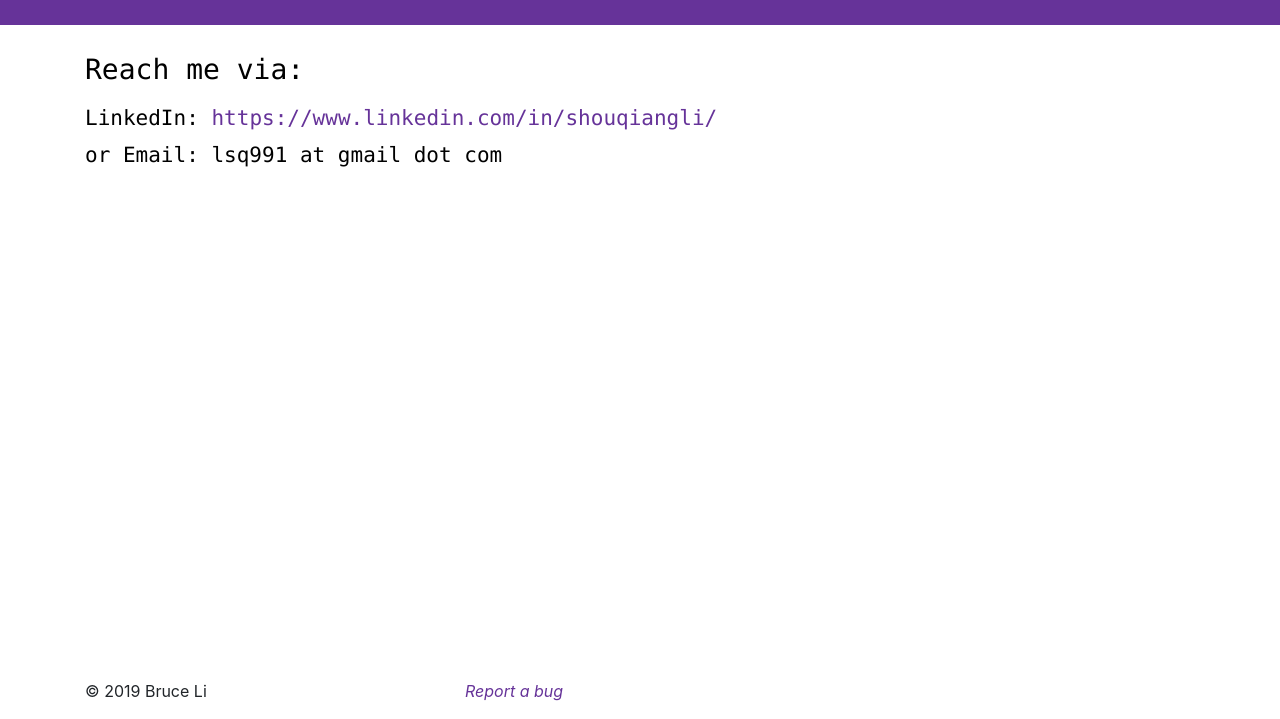
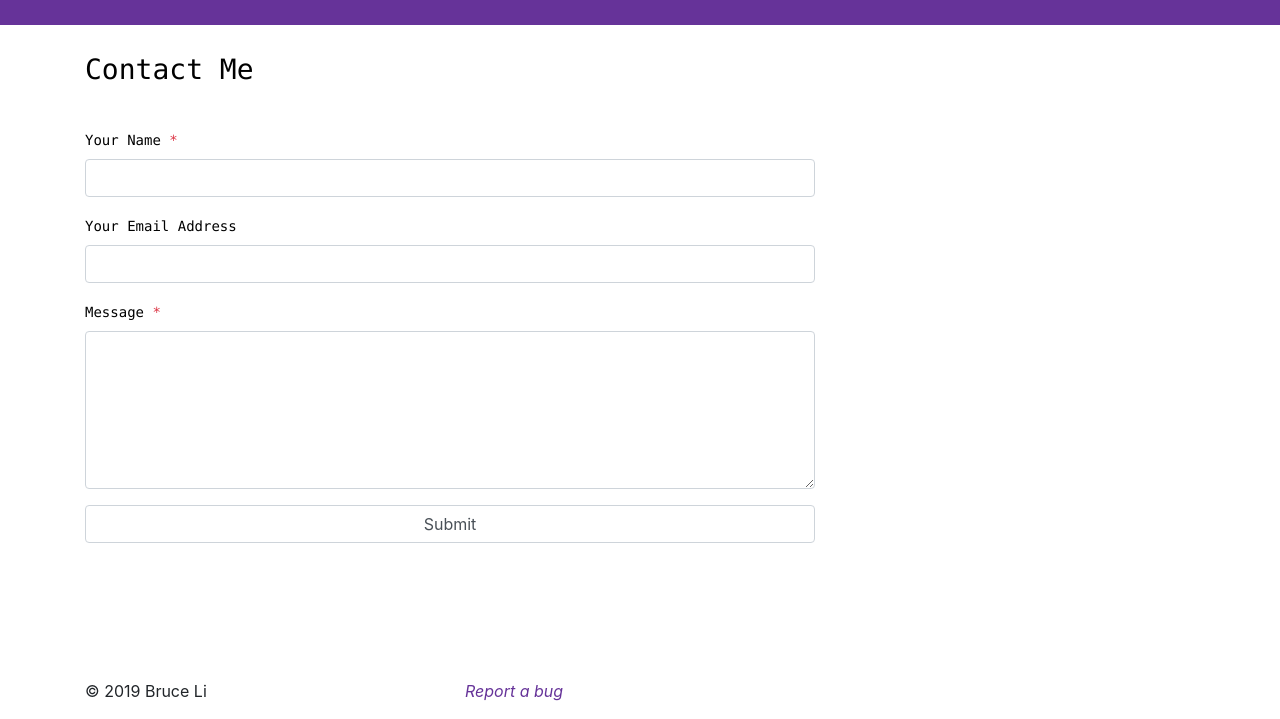
Before and after one commit to sixtyseven/resume, a Gatsby site: page /contact/contact_me in a window 1280 px wide. Shown: the part 81-800 px from the top of the page. Built offline with nearby package versions, Linux system fonts and the light colour scheme; Gatsby itself is replaced by a stand-in of ours.

Commit message:
Add contact me and report a bug form

```diff
--- a/package.json
+++ b/package.json
@@ -63,9 +63,8 @@
   "license": "MIT",
   "scripts": {
     "build": "gatsby build",
-    "develop": "gatsby develop",
     "format": "prettier --write \"**/*.{js,jsx,json,md}\"",
-    "start": "npm run develop",
+    "start": "gatsby develop",
     "serve": "gatsby serve",
     "test": "jest",
     "check-types": "tsc",
--- a/src/pages/contact/contact_me.tsx
+++ b/src/pages/contact/contact_me.tsx
@@ -1,39 +1,67 @@
-import { graphql, useStaticQuery } from "gatsby"
 import React from "react"
 import Layout from "src/components/layout/Layout"
 import SEO from "src/components/common/seo"
 
 const IndexPage = () => {
-  const data = useStaticQuery(graphql`
-    query SiteMetaDataQueryTwo {
-      site {
-        siteMetadata {
-          linkedInUrl
-        }
-      }
-    }
-  `)
-
   return (
     <Layout>
-      <SEO title="Home" />
+      <SEO title="Contact me" />
       <div className="row">
-        <div className="col-md-8">
+        <div className="col-12 col-md-8">
           <h2>
-            <code>Reach me via: </code>
+            <code>Contact Me</code>
           </h2>
-          <h4>
-            <code>
-              LinkedIn:{` `}
-              <a href={`${data.site.siteMetadata.linkedInUrl}`} target="_blank">
-                {data.site.siteMetadata.linkedInUrl}
-              </a>
-            </code>
-          </h4>
-          <h4>
-            <code>or Email: lsq991 at gmail dot com</code>
-          </h4>
+          <br />
+          <div>
+            <form
+              action="https://formspree.io/moqqobrb"
+              method="POST"
+            >
+              <div className="form-group">
+                <label htmlFor="contact-form-name">
+                  <code>Your Name <span className="text-danger">*</span></code>
+                </label>
+                <input type="text"
+                  name="name"
+                  id="contact-form-name"
+                  className="form-control"
+                  required
+                />
+              </div>
+              <div className="form-group">
+                <label htmlFor="contact-form-email">
+                  <code>Your Email Address</code>
+                </label>
+                <input type="email"
+                  name="email"
+                  id="contact-form-email"
+                  className="form-control"
+                />
+              </div>
+              <div className="form-group">
+                <label htmlFor="contact-form-message">
+                  <code>Message <span className="text-danger">*</span></code>
+                </label>
+                <textarea name="message"
+                  rows={6}
+                  id="contact-form-message"
+                  className="form-control"
+                  required
+                />
+              </div>
+              <div className="form-group">
+                <button
+                  type="submit"
+                  className="form-control">
+                  Submit
+                </button>
+              </div>
+            </form>
+          </div>
         </div>
+      </div>
+      <div className="row">
+
       </div>
     </Layout>
   )
```
Also changed, not shown: src/pages/contact/report_a_bug.tsx (+57 -7 lines), README.md.
